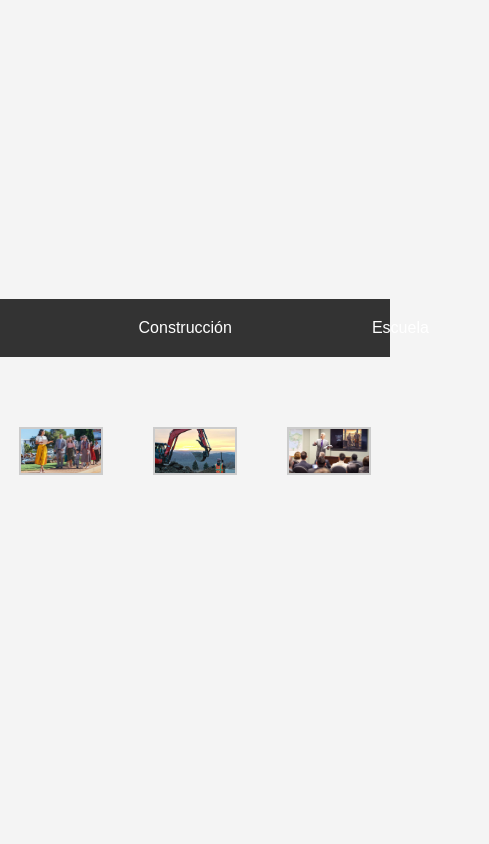
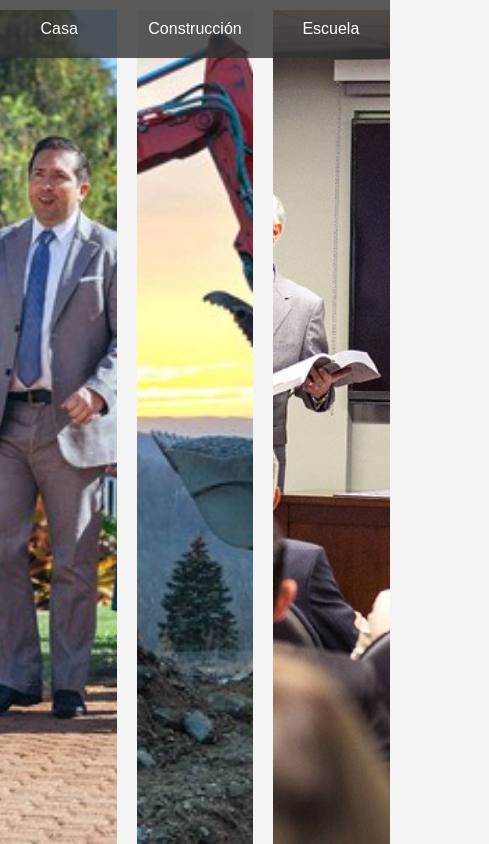
Before and after one commit to kouta15-zm/interactive, a plain HTML site: page index.htm in a window 390 px wide. Shown: the whole page, 489 px wide, since content can reach past the window. Drawn offline with Linux system fonts and the light colour scheme.

Commit message:
Refactor menu and box layout for improved responsiveness and user interaction

```diff
--- a/index.htm
+++ b/index.htm
@@ -6,6 +6,7 @@
     <meta name="viewport" content="width=device-width, initial-scale=1.0">
     <title>Responsive Menu</title>
     <style>
+
         body {
             margin: 0;
             font-family: Arial, sans-serif;
@@ -17,27 +18,31 @@
             background-color: #f4f4f4;
         }
 
+        .menu-container {
+            display: grid;
+            grid-template-columns: repeat(3, 1fr); /* Tres columnas, una para cada imagen */
+            width: 100%;
+            position: fixed; /* Posición fija */
+            top: 0; /* Fijado en la parte superior */
+            z-index: 1000; /* Asegura que el menú esté por encima de otros elementos */
+        }
+
         .menu {
             display: flex;
             justify-content: center;
-            gap: 20px;
-            background-color: #333;
+            align-items: center;
+            background-color: rgba(51, 51, 51, 0.8); /* Fondo semitransparente */
             padding: 10px;
-            width: 100%;
             box-sizing: border-box;
         }
 
         .menu button {
-            display: flex;
-            justify-content: center;
             color: white;
             background: none;
             border: none;
-            padding: 10px 60px;
+            padding: 10px 20px;
             font-size: 100%;
-            width: 90%;
             cursor: pointer;
-            transition: background 0.3s;
         }
 
         .menu button:hover {
@@ -50,33 +55,50 @@
             flex-direction: row;
             justify-content: center;
             align-items: center;
-            gap: 50px;
-            margin: 70px 0;
+            gap: 20px;
             width: 100%;
-            flex-wrap: wrap;
+            height: calc(100vh - 10px); /* Ocupa toda la altura de la pantalla menos 10 píxeles */
+            margin-top: 10px; /* Añade un margen superior de 10 píxeles */
         }
 
         .box {
             flex: 1;
-            max-width: calc(33.33% - 50px);
-            aspect-ratio: 16/9;
-            background: #ddd;
-            display: flex;
-            justify-content: center;
-            align-items: center;
-            border: 2px solid #ccc;
-            transition: transform 0.3s;
-            cursor: pointer;
+            max-width: 30%; /* Ajusta el ancho máximo de cada caja */
+            height: 100%; /* Ocupa toda la altura del contenedor */
+            position: relative;
+            cursor: pointer; /* Añade un cursor de puntero para indicar que es clicable */
         }
 
         .box img {
             width: 100%;
             height: 100%;
             object-fit: cover;
+            position: absolute;
+            top: 0;
+            left: 0;
+            transition: transform 1s ease; /* Ajusta la duración de la transición a 1 segundo */
         }
 
-        .box:hover {
+        .box:hover img {
             transform: scale(1.05);
+        }
+
+        .box button {
+            position: absolute;
+            top: 50%;
+            left: 50%;
+            transform: translate(-50%, -50%);
+            color: white;
+            background: rgba(51, 51, 51, 0.8); /* Fondo semitransparente */
+            border: none;
+            padding: 10px 20px;
+            font-size: 100%;
+            cursor: pointer;
+        }
+
+        .box button:hover {
+            background-color: #555;
+            font-weight: bold;
         }
 
         .questions {
@@ -139,16 +161,28 @@
 </head>
 
 <body>
-    <div class="menu">
-        <button data-category="casa">Casa</button>
-        <button data-category="construccion">Construcción</button>
-        <button data-category="escuela">Escuela</button>
+    <div class="menu-container">
+        <div class="menu">
+            <button data-category="casa" onclick="showQuestions('casa')">Casa</button>
+        </div>
+        <div class="menu">
+            <button data-category="construccion" onclick="showQuestions('construccion')">Construcción</button>
+        </div>
+        <div class="menu">
+            <button data-category="escuela" onclick="showQuestions('escuela')">Escuela</button>
+        </div>
     </div>
 
     <div class="box-container" id="home">
-        <div class="box" data-category="casa"><img src="IMAGEN\1.png" alt="Casa"></div>
-        <div class="box" data-category="construccion"><img src="IMAGEN\2.png" alt="Construcción"></div>
-        <div class="box" data-category="escuela"><img src="IMAGEN\3.png" alt="Escuela"></div>
+        <div class="box" data-category="casa" onclick="showQuestions('casa')">
+            <img src="IMAGEN\1.png" alt="Casa">
+        </div>
+        <div class="box" data-category="construccion" onclick="showQuestions('construccion')">
+            <img src="IMAGEN\2.png" alt="Construcción">
+        </div>
+        <div class="box" data-category="escuela" onclick="showQuestions('escuela')">
+            <img src="IMAGEN\3.png" alt="Escuela">
+        </div>
     </div>
 
     <div class="questions" id="questions">
@@ -162,7 +196,6 @@
     </div>
 
     <script>
-        const boxes = document.querySelectorAll('.box');
         const home = document.getElementById('home');
         const questionsDiv = document.getElementById('questions');
         const videoContainer = document.getElementById('video-container');
@@ -185,13 +218,6 @@
                 { question: '¿Prefieres clases presenciales o virtuales?', video: 'VIDEO\\3.mp4' }
             ]
         };
-
-        boxes.forEach(box => {
-            box.addEventListener('click', () => {
-                const category = box.dataset.category;
-                showQuestions(category);
-            });
-        });
 
         function showQuestions(category) {
             home.style.display = 'none';
@@ -221,19 +247,6 @@
         function showVideo(videoUrl) {
             videoContainer.style.display = 'block';
             videoFrame.src = videoUrl;
-            enterFullScreen(videoContainer);
-        }
-
-        function enterFullScreen(element) {
-            if (element.requestFullscreen) {
-                element.requestFullscreen();
-            } else if (element.mozRequestFullScreen) { // Firefox
-                element.mozRequestFullScreen();
-            } else if (element.webkitRequestFullscreen) { // Chrome, Safari, Opera
-                element.webkitRequestFullscreen();
-            } else if (element.msRequestFullscreen) { // IE/Edge
-                element.msRequestFullscreen();
-            }
         }
     </script>
 </body>
```
